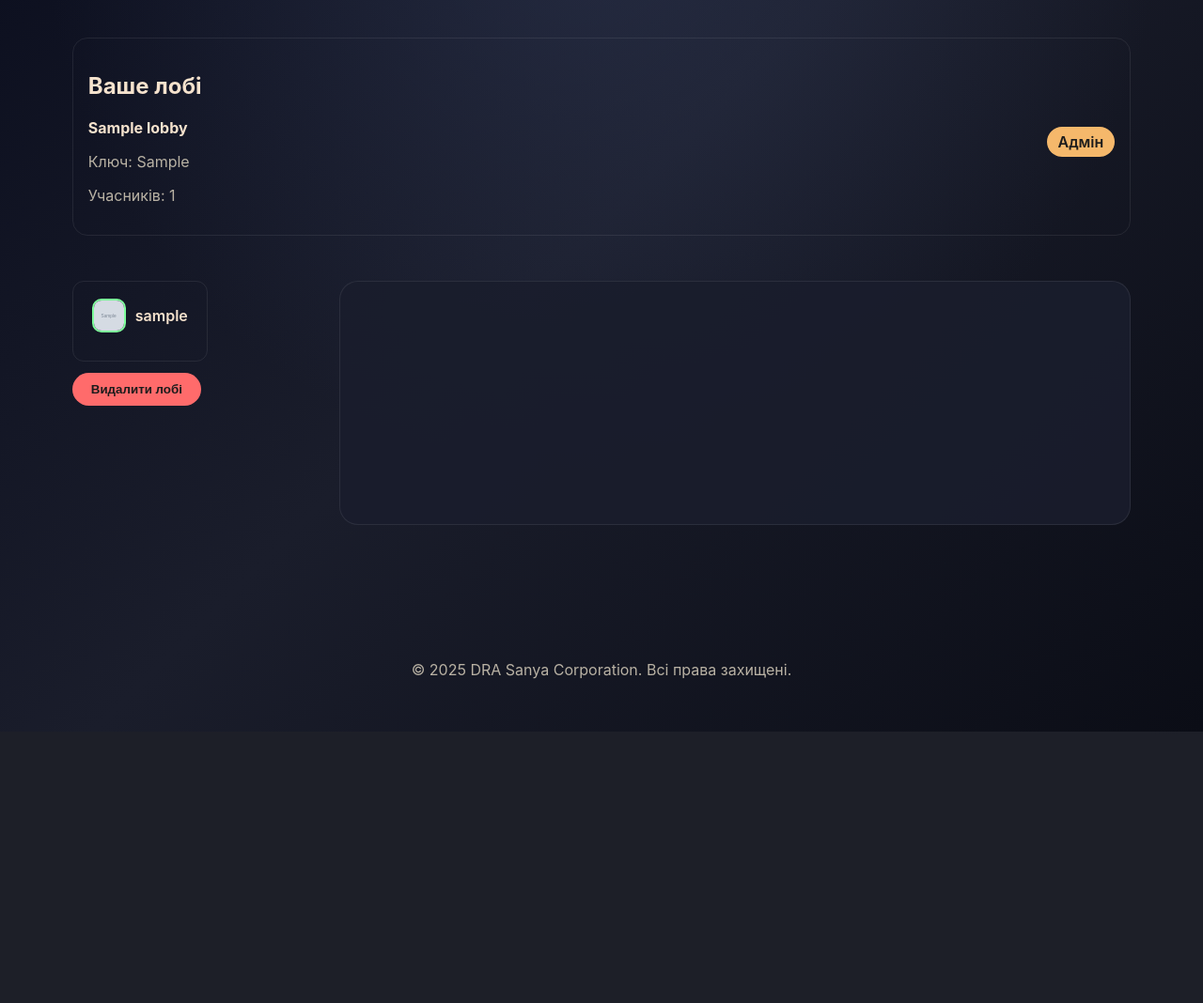
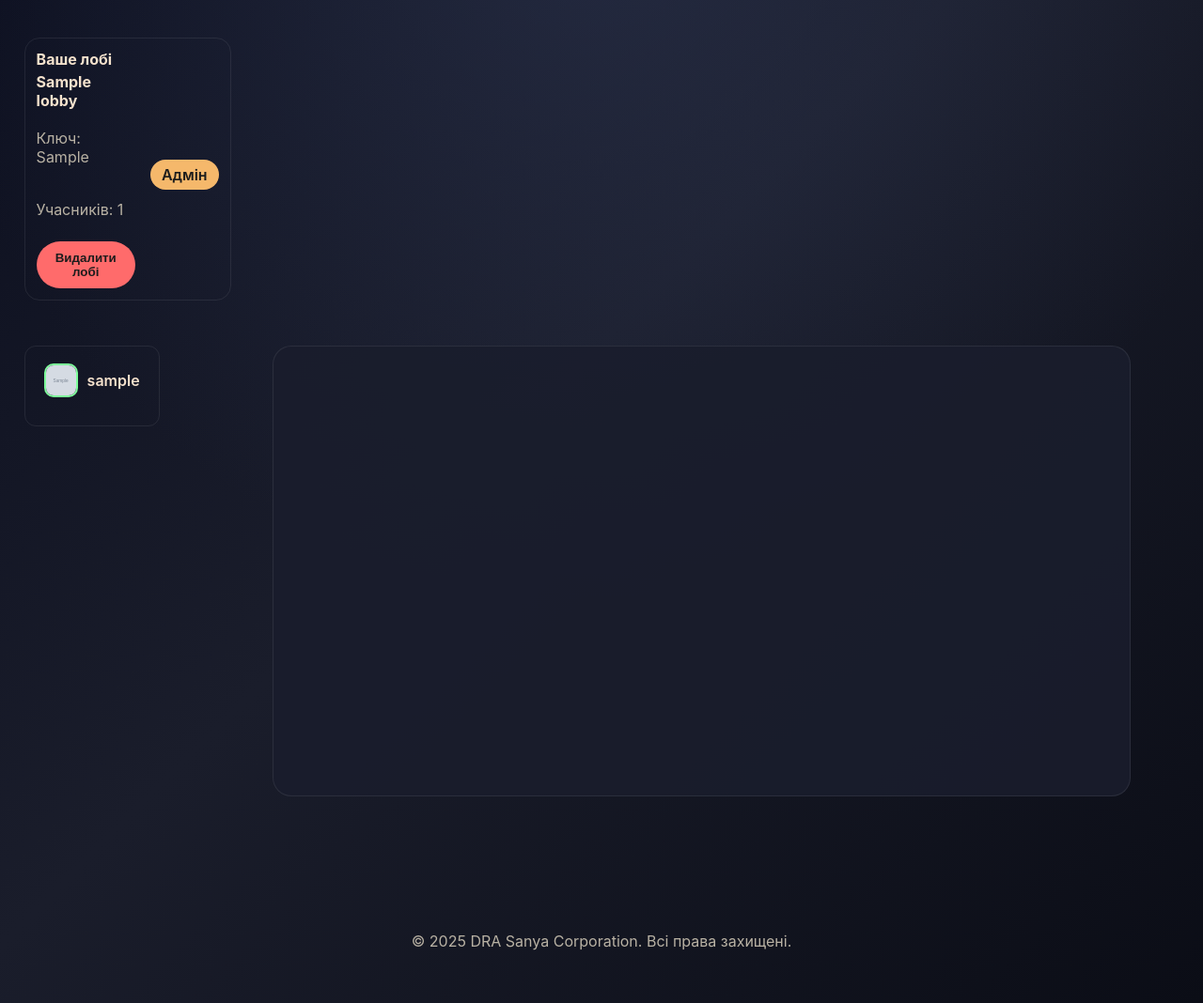
Before and after one commit to filonovnikita952-lang/testGAME, a Flask app: page /Lobby in a window 1280 px wide. Shown: the part 89-1157 px from the top of the page at 94% size. Before the commit the page ends 868 px from the top, so only its background shows below. Run offline with Flask 3, Linux system fonts and the light colour scheme; the visitor is signed in with stand-in values (Sample User, id 1); tables that the repository leaves empty hold one stand-in row (values such as "Sample post"); grey boxes marked "Sample" are stand-in pictures.

Commit message:
Tighten lobby layout and online tracking

```diff
--- a/app.py
+++ b/app.py
@@ -117,7 +117,11 @@ def current_user() -> Optional[User]:
     user_id = session.get('user_id')
     if not user_id:
         return None
-    return User.query.get(user_id)
+    user = User.query.get(user_id)
+    if user and not user.is_online:
+        user.is_online = True
+        db.session.commit()
+    return user
 
 
 def require_user() -> User:
--- a/static/style.css
+++ b/static/style.css
@@ -464,8 +464,19 @@ textarea {
     gap: 16px;
     border: 1px solid var(--border);
     border-radius: 16px;
-    padding: 16px;
+    padding: 12px;
     margin-bottom: 12px;
+    width: min(220px, 100%);
+    align-self: flex-start;
+}
+
+.lobby-card__content {
+    display: grid;
+    gap: 4px;
+}
+
+.lobby-card__action {
+    margin-top: 4px;
 }
 
 .lobby-members {
@@ -475,6 +486,7 @@ textarea {
     align-items: flex-start;
     gap: 12px;
 }
+
 
 .member-card {
     display: grid;
@@ -529,14 +541,19 @@ textarea {
 
 .lobby-layout {
     display: grid;
-    grid-template-columns: minmax(200px, 260px) minmax(0, 1fr);
+    grid-template-columns: minmax(180px, 240px) minmax(0, 1fr);
     gap: 24px;
-    align-items: start;
+    align-items: stretch;
     margin: 12px 0 24px;
+    min-height: calc(100vh - 320px);
+}
+
+.lobby-side {
+    justify-self: start;
 }
 
 .lobby-workspace {
-    min-height: 260px;
+    min-height: 100%;
 }
 
 .header__toggle {
@@ -557,6 +574,15 @@ textarea {
 
 .stats-summary {
     margin-top: 24px;
+}
+
+.lobby-page {
+    margin-left: -4vw;
+}
+
+.lobby-card h2 {
+    font-size: 1rem;
+    margin: 0;
 }
 
 @media (max-width: 860px) {
--- a/templates/Lobby.html
+++ b/templates/Lobby.html
@@ -31,16 +31,23 @@
     </section>
 {% endif %}
 
-<section class="stack">
+<section class="stack lobby-page">
     {% if member_lobbies %}
         {% set role_labels = {'master': 'Майстер', 'player': 'Гравець', 'spectator': 'Глядач'} %}
         {% for membership in member_lobbies %}
             <div class="lobby-card">
-                <div>
-                    <h1>Ваше лобі</h1>
+                <div class="lobby-card__content">
+                    <h2>Ваше лобі</h2>
                     <strong>{{ membership.lobby.name }}</strong>
                     <p class="muted">Ключ: {{ membership.lobby.access_key }}</p>
                     <p class="muted">Учасників: {{ membership.lobby.members | length }}</p>
+                    {% if membership.lobby.admin_id == user.id %}
+                        <form method="post" class="lobby-card__action">
+                            <input type="hidden" name="action" value="delete_lobby">
+                            <input type="hidden" name="lobby_id" value="{{ membership.lobby.id }}">
+                            <button type="submit" class="button danger">Видалити лобі</button>
+                        </form>
+                    {% endif %}
                 </div>
                 {% if membership.lobby.admin_id != user.id %}
                     <form method="post">
@@ -92,13 +99,6 @@
                                 </div>
                             </details>
                         {% endfor %}
-                        {% if membership.lobby.admin_id == user.id %}
-                            <form method="post">
-                                <input type="hidden" name="action" value="delete_lobby">
-                                <input type="hidden" name="lobby_id" value="{{ membership.lobby.id }}">
-                                <button type="submit" class="button danger">Видалити лобі</button>
-                            </form>
-                        {% endif %}
                     </div>
                 </div>
                 <div class="lobby-workspace card" aria-label="Поле для роботи"></div>
```
